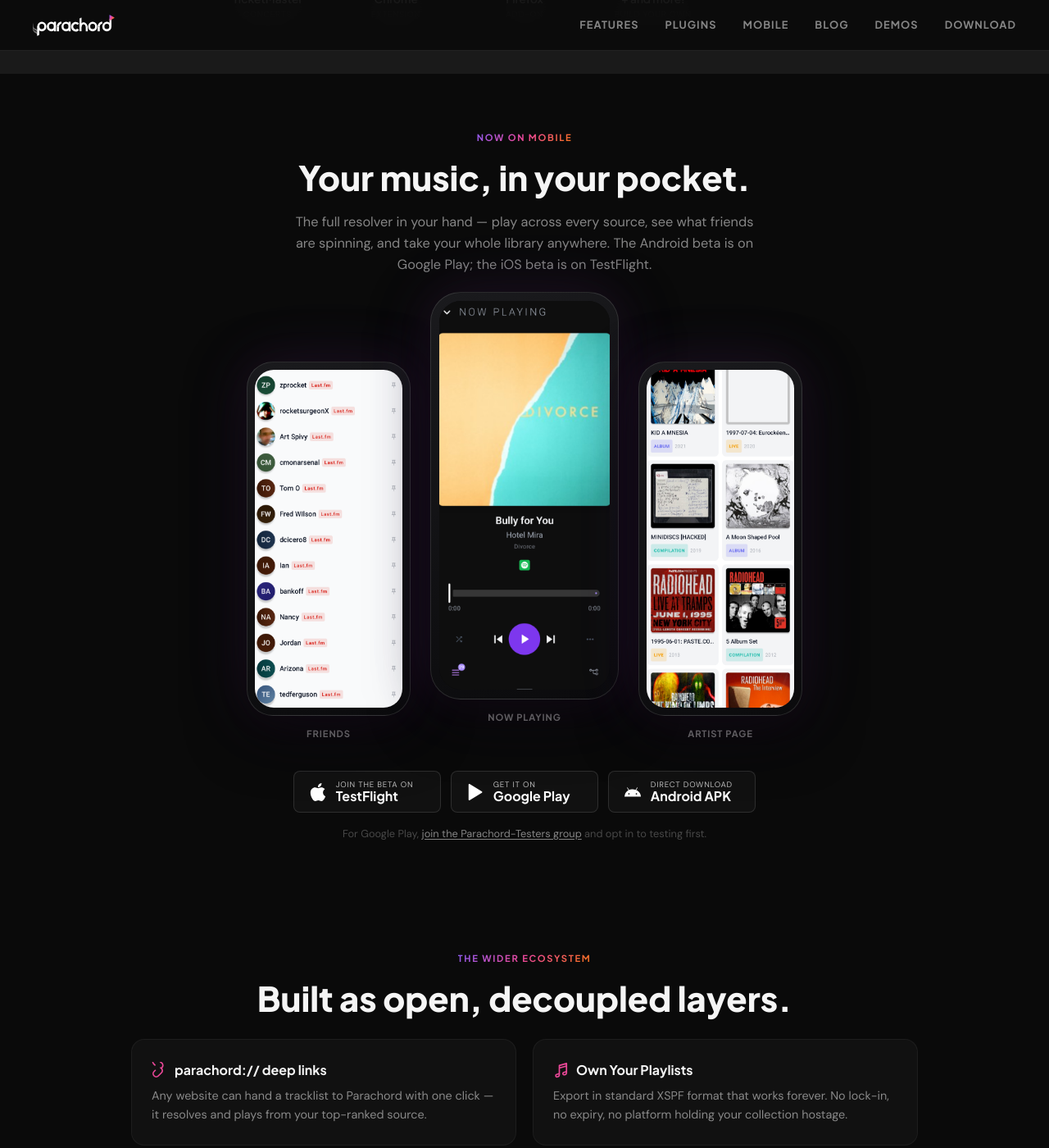
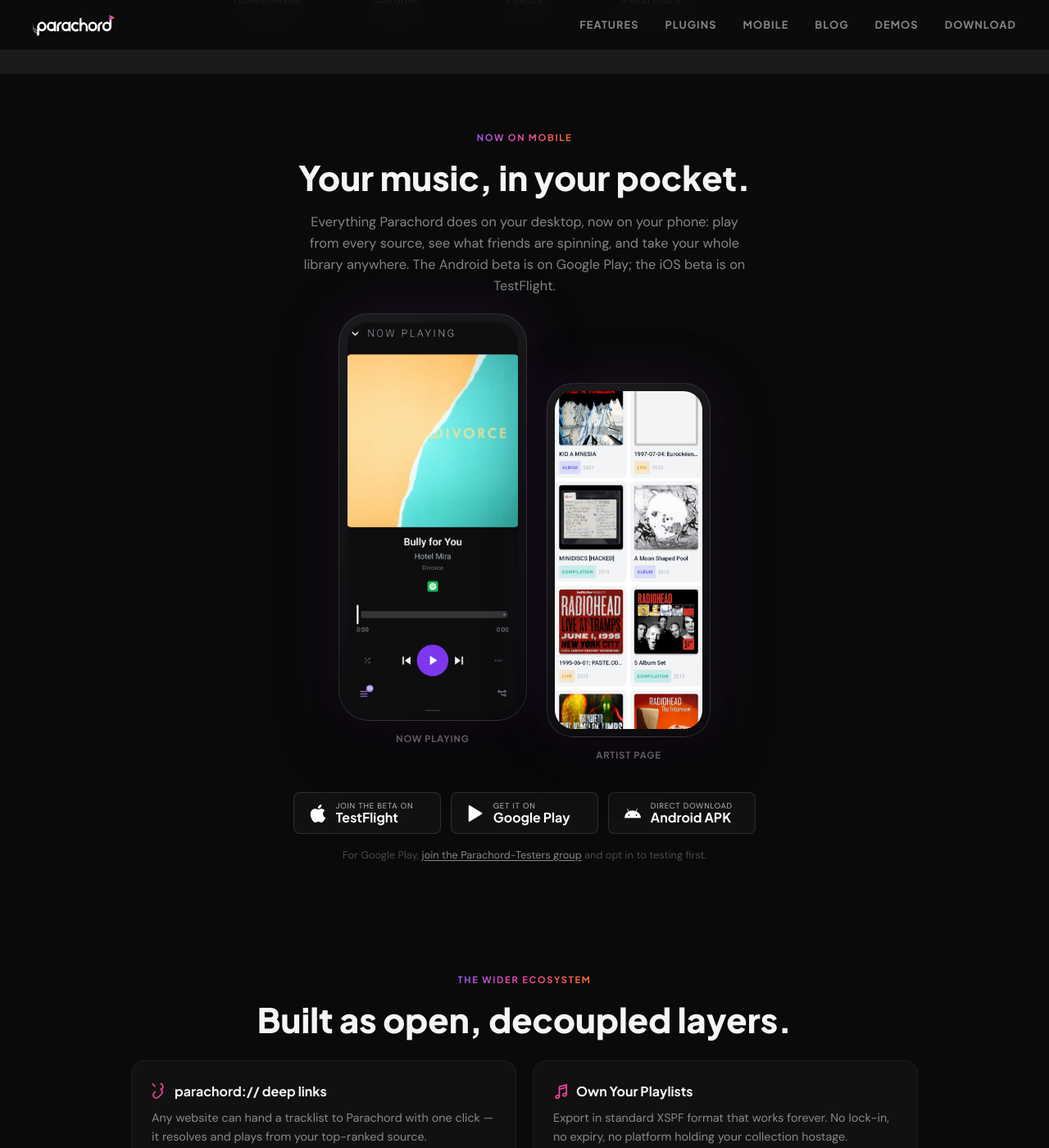
Before and after one commit to Parachord/parachord-website, a Jekyll site: the page index.html, which Jekyll copies as it is, in a window 1280 px wide and 1400 px high, scrolled down 5071 px. Shown: the whole window at 82% size. Built offline with Jekyll 4.4.1, drawn with Linux system fonts in a browser that asks for light colours; comment, search, counter and statistics services are not loaded.

Commit message:
Mobile section: drop the Friends phone mock and reword the lead
Removes the Friends screenshot (two phone mocks remain: Now Playing and
Artist Page) and replaces "The full resolver in your hand" with plain
language about what the mobile app does.

Co-Authored-By: Claude Fable 5.1 <noreply@anthropic.com>

```diff
--- a/index.html
+++ b/index.html
@@ -1042,9 +1042,8 @@
     <section class="pc-section center fade-section" id="mobile">
         <span class="section-label">Now on mobile</span>
         <h2>Your music, in your pocket.</h2>
-        <p class="lead">The full resolver in your hand — play across every source, see what friends are spinning, and take your whole library anywhere. The Android beta is on Google Play; the iOS beta is on TestFlight.</p>
+        <p class="lead">Everything Parachord does on your desktop, now on your phone: play from every source, see what friends are spinning, and take your whole library anywhere. The Android beta is on Google Play; the iOS beta is on TestFlight.</p>
         <div class="pc-mobile-phones">
-            <div class="phone"><div class="device" style="--w:200px"><div class="device-screen"><img src="assets/screenshots/android/friends.png" alt="Friends" loading="lazy"></div></div><span class="cap">Friends</span></div>
             <div class="phone mid"><div class="device" style="--w:230px"><div class="device-screen"><img src="assets/screenshots/android/now-playing.png" alt="Now Playing" loading="lazy"></div></div><span class="cap">Now Playing</span></div>
             <div class="phone"><div class="device" style="--w:200px"><div class="device-screen"><img src="assets/screenshots/android/artist.png" alt="Artist Page" loading="lazy"></div></div><span class="cap">Artist Page</span></div>
         </div>
```
Also changed, not shown: assets/screenshots/android/friends.png (deleted).
